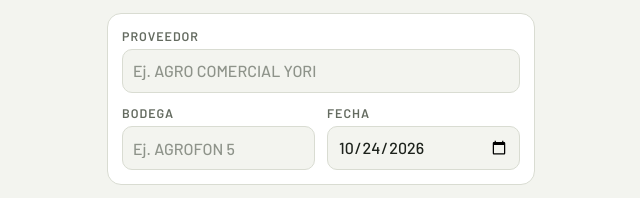
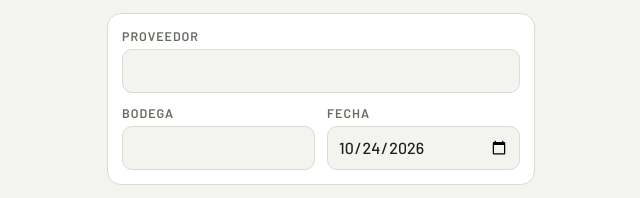
Before and after one commit to JorgeCuevasGastelum/AnalisisUtilidad, a plain HTML site: page index.html in a window 1280 px wide. Shown: the part 160-358 px from the top of the page, without its empty margins (319-959 px from the left). Drawn offline with nearby package versions, Linux system fonts and the light colour scheme.

Commit message:
Update index.html

```diff
--- a/index.html
+++ b/index.html
@@ -230,8 +230,6 @@ button:focus-visible, input:focus-visible {
   padding: 0 10px;
 }
 .info input[type="text"] { text-transform: uppercase; }
-.info input::placeholder { color: var(--muted); opacity: 0.7; text-transform: none; }
-
 /* Verificación de suma */
 .check {
   font-size: 0.88rem;
@@ -287,11 +285,11 @@ button:focus-visible, input:focus-visible {
   <section class="info" aria-label="Datos de la muestra">
     <div class="field full">
       <label for="proveedor">Proveedor</label>
-      <input id="proveedor" type="text" autocapitalize="characters" autocomplete="off" placeholder="Ej. AGRO COMERCIAL YORI">
+      <input id="proveedor" type="text" autocapitalize="characters" autocomplete="off">
     </div>
     <div class="field">
       <label for="bodega">Bodega</label>
-      <input id="bodega" type="text" autocapitalize="characters" autocomplete="off" placeholder="Ej. AGROFON 5">
+      <input id="bodega" type="text" autocapitalize="characters" autocomplete="off">
     </div>
     <div class="field">
       <label for="fecha">Fecha</label>
```
